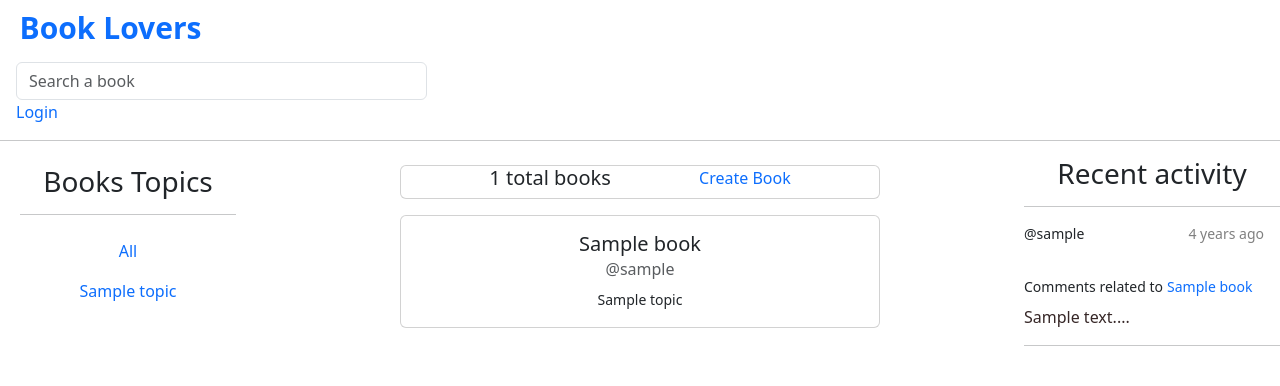
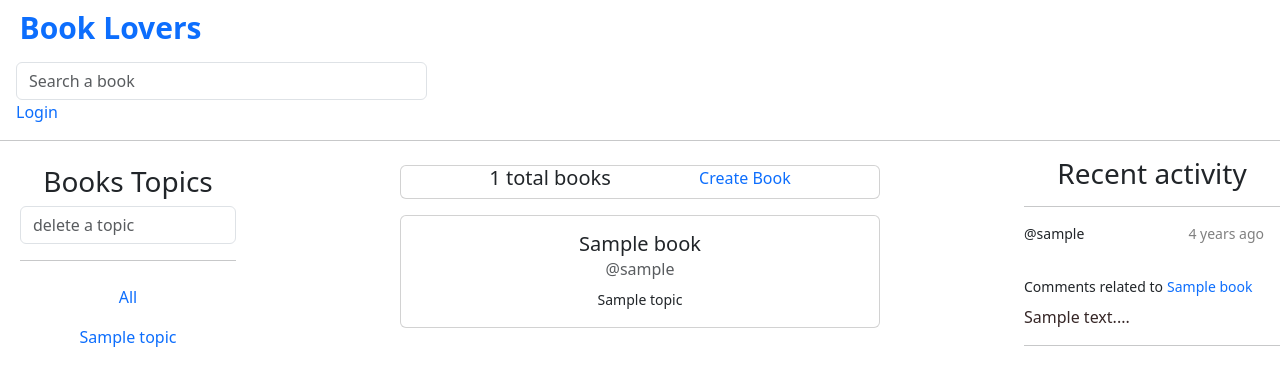
Before and after one commit to AlexManolache/Book-Lover, a Django app: page / in a window 1280 px wide. Shown: the top 386 px of the page. Run offline with Django 5.2, Linux system fonts and the light colour scheme; tables that the repository leaves empty hold one stand-in row (values such as "Sample post").

Commit message:
delete Topics added

```diff
--- a/bookapp/templates/bookapp/books_topic_component.html
+++ b/bookapp/templates/bookapp/books_topic_component.html
@@ -1,4 +1,5 @@
 <h3>Books Topics</h3>
+{% include 'bookapp/delete_topic.html' %}
 <hr />
 <div class="d-flex flex-column align-items-center">
   <div>
--- /dev/null
+++ b/bookapp/templates/bookapp/delete_topic.html
@@ -0,0 +1,8 @@
+<form method="GET" action="{% url 'delete-topic' %}">
+  <input
+    type="text"
+    name="q"
+    placeholder="delete a topic"
+    class="form-control"
+  />
+</form>
--- a/bookapp/urls.py
+++ b/bookapp/urls.py
@@ -14,4 +14,5 @@ urlpatterns = [
     path('register/', views.registerUser, name='register'),
     path('user-profile/<str:pk>', views.userProfile, name='user-profile'),
     path('create-topic/', views.createTopic, name='create-topic'),
+    path('delete-topic/', views.deleteTopic, name='delete-topic'),
 ]
--- a/bookapp/views.py
+++ b/bookapp/views.py
@@ -163,3 +163,23 @@ def createTopic(request):
             messages.error(request, 'Cannot be empty')
     context = {'topicForm': topicForm}
     return render(request, 'bookapp/topic_form.html', context)
+
+
+@login_required(login_url='login')
+def deleteTopic(request):
+    if request.GET.get('q') == '':
+        return HttpResponse('Topic input is empty!')
+    else:
+        searchTopic = Topic.objects.filter(Q(name__icontains=request.GET.get('q')))
+        topics = Topic.objects.all()
+        for topic in topics:
+            if searchTopic:
+                if request.user == topic.host or request.user.is_superuser:
+                    topic.delete()
+                    print(searchTopic)
+                    messages.info(request, 'Topic deleted successfully!')
+                    return redirect('home')
+                else:
+                    return HttpResponse('This topic can be deleted by de creator or admin!')
+            else:
+                return HttpResponse('Topic not found')
```
